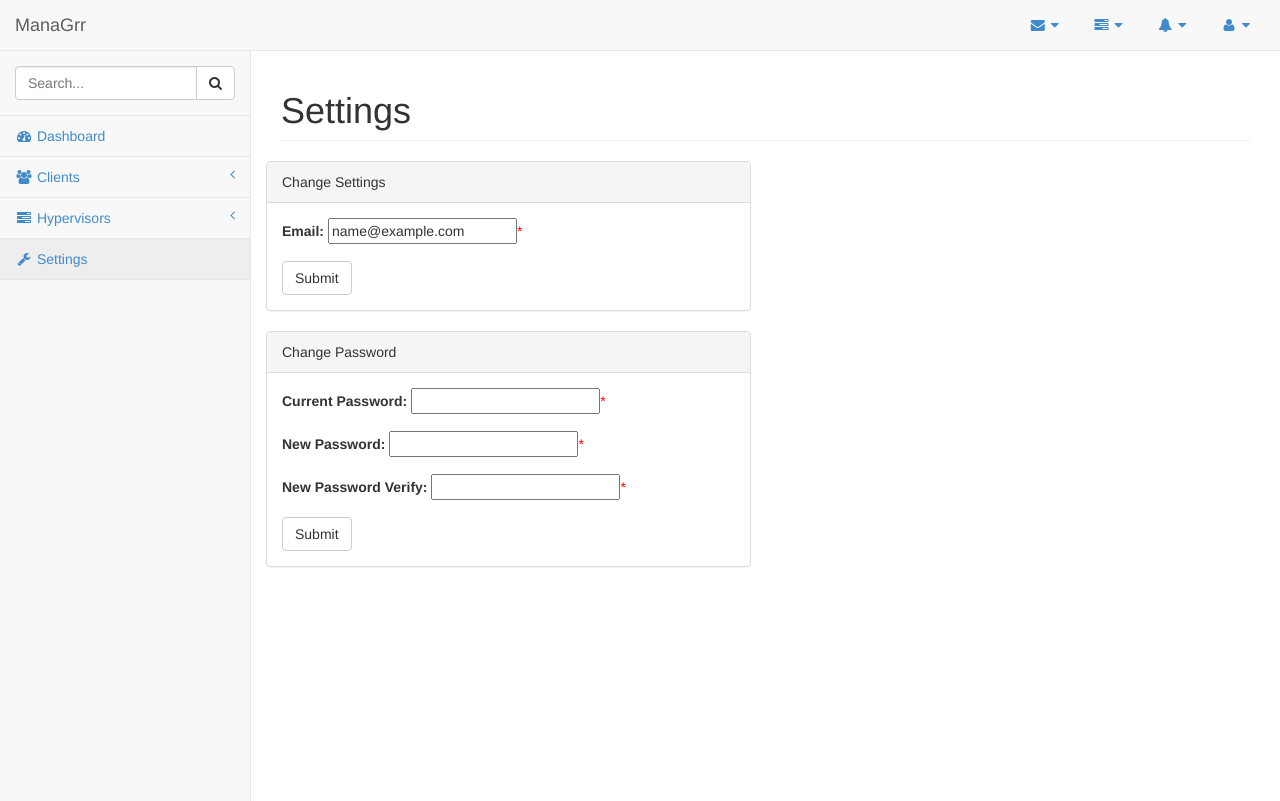
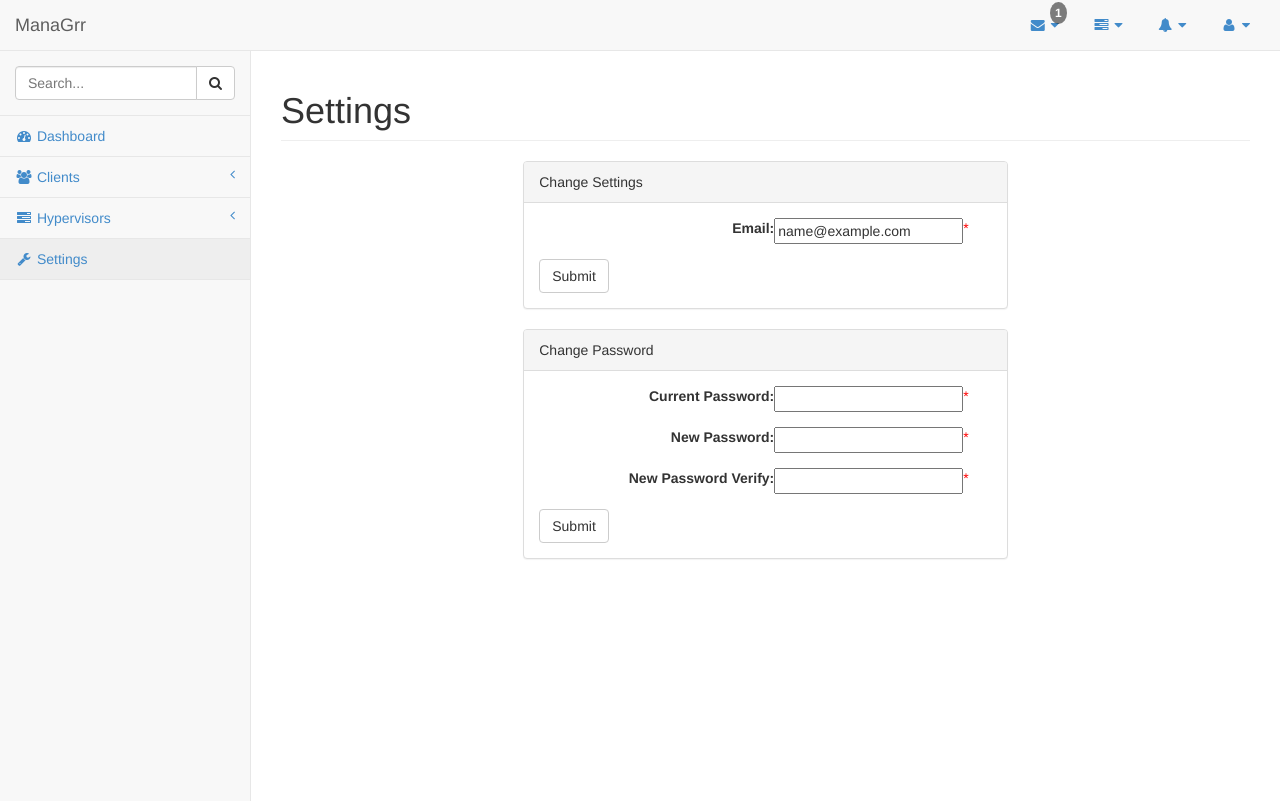
Before and after one commit to thatarchguy/ManaGRR, a Flask app: page /settings in a window 1280 px wide. Run offline with Flask 2, Linux system fonts and the light colour scheme; a user stored in the database is signed in; tables that the repository leaves empty hold one stand-in row (values such as "Sample post"); one stand-in notice (Sample message) is shown; some libraries are stand-ins or nearby versions.

Commit message:
trying to get forms to align

```diff
--- a/managrr/static/css/sb-admin-2.css
+++ b/managrr/static/css/sb-admin-2.css
@@ -343,3 +343,34 @@ table.dataTable thead .sorting:after {
 .panel-yellow a:hover {
     color: #df8a13;
 }
+
+
+/* Custom CSS */
+
+.icon-wrapper{
+    position:relative;
+}
+
+.badge{
+    background: rgba(0,0,0,0.5);
+    width: auto;
+    height: auto;
+    margin: 0;
+    border-radius: 50%;
+    position:absolute;
+    top:-13px;
+    right:-8px;
+    padding:5px;
+}
+
+.form-group label{
+    display: inline-block;
+    float: left;
+    clear: left;
+    width: 250px;
+    text-align: right;
+}
+.form-group input {
+  display: inline-block;
+  float: left;
+}
--- a/managrr/templates/addclient.html
+++ b/managrr/templates/addclient.html
@@ -21,13 +21,13 @@
 
 <div class="row">
 
-    <div class="col-lg-6">
+    <div class="col-lg-6 col-md-offset-3">
         <div class="panel panel-default">
             <div class="panel-heading">
                 Add Client
             </div>
             <div class="panel-body">
-                <form method="POST">
+                <form method="POST" class="form-horizontal">
                     {{ AddClientForm.hidden_tag() }}
                     <div class="form-group">
                         <label for="name">Client Name:</label>
--- a/managrr/templates/layout.html
+++ b/managrr/templates/layout.html
@@ -1,7 +1,6 @@
 
 {% include "head.html" %}
 <body>
-
     <div id="wrapper">
 
         <!-- Navigation -->
@@ -21,7 +20,12 @@
                 <li class="dropdown">
                     {% with messages = get_flashed_messages() %}
                     <a class="dropdown-toggle" data-toggle="dropdown" href="#">
+                    <div class="icon-wrapper">
                         <i class="fa fa-envelope fa-fw"></i>  <i class="fa fa-caret-down"></i>
+                    {% if messages %}
+                    <span class="badge">{{ messages|length }}</span>
+                    {% endif %}
+                    </div>
                     </a>
                     <ul class="dropdown-menu dropdown-messages">
                             {% if messages %}
@@ -64,7 +68,7 @@
                     <ul class="dropdown-menu dropdown-user">
                         <li><a href="#"><i class="fa fa-user fa-fw"></i> {{ current_user.username }}</a>
                         </li>
-                        <li><a href="#"><i class="fa fa-gear fa-fw"></i> Settings</a>
+                        <li><a href="/settings"><i class="fa fa-gear fa-fw"></i> Settings</a>
                         </li>
                         <li class="divider"></li>
                         <li><a href="logout"><i class="fa fa-sign-out fa-fw"></i> Logout</a>
--- a/managrr/templates/settings.html
+++ b/managrr/templates/settings.html
@@ -20,13 +20,13 @@
 {% block content %}
 
 <div class="row">
-    <div class="col-lg-6">
+    <div class="col-lg-6 col-md-offset-3">
         <div class="panel panel-default">
             <div class="panel-heading">
                 Change Settings
             </div>
             <div class="panel-body">
-                <form id="general" method="POST">
+                <form id="general" method="POST" class="form-horizontal">
                     {{ GeneralForm.hidden_tag() }}
                     <div class="form-group">
                         <label for="email">Email:</label>
@@ -46,13 +46,13 @@
 </div>
 
 <div class="row">
-    <div class="col-lg-6">
+    <div class="col-lg-6 col-md-offset-3">
         <div class="panel panel-default">
             <div class="panel-heading">
                 Change Password
             </div>
             <div class="panel-body">
-                <form id="password" method="POST">
+                <form id="password" method="POST" class="form-horizontal">
                     {{ ChangePassForm.hidden_tag() }}
                     <div class="form-group">
                         <label for="currentpass">Current Password:</label>
--- a/managrr/views.py
+++ b/managrr/views.py
@@ -49,6 +49,7 @@ def index_view():
                             hyperCount=hyperCount)
 
 
+"""
 @app.route('/register', methods=['GET', 'POST'])
 def register():
     if request.method == 'GET':
@@ -59,7 +60,7 @@ def register():
     db.session.commit()
     flash('User: %s successfully registered' % user)
     return redirect(url_for('login_view'))
-
+"""
 
 @app.route('/login', methods=['GET', 'POST'])
 def login_view():
@@ -125,7 +126,7 @@ def hypervisor_check(hyperid):
         hypervisor.status = 1
         db.session.commit()
     except socket.error as e:
-        print "Error on connect: %s" % e
+        # print "Error on connect: %s" % e
         hypervisor.status = 0
         db.session.commit()
     s.close()
```
Also changed, not shown: managrr/templates/addhyper.html (+4 -13 lines), 1 other file.
